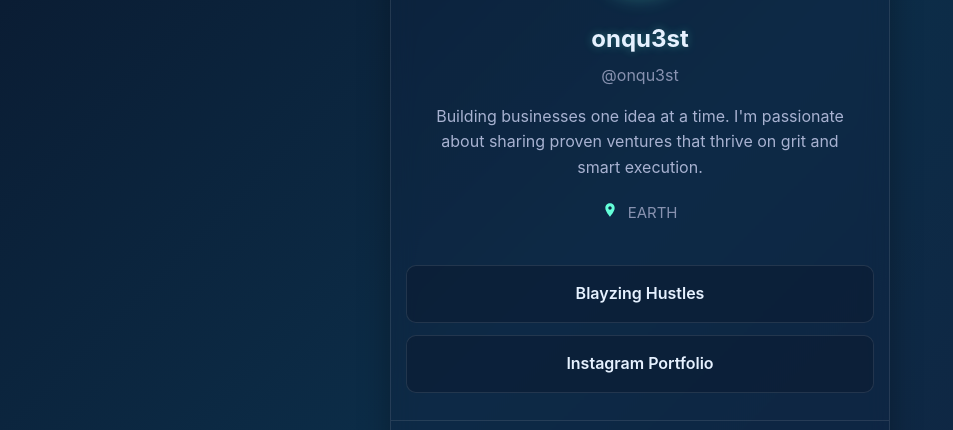
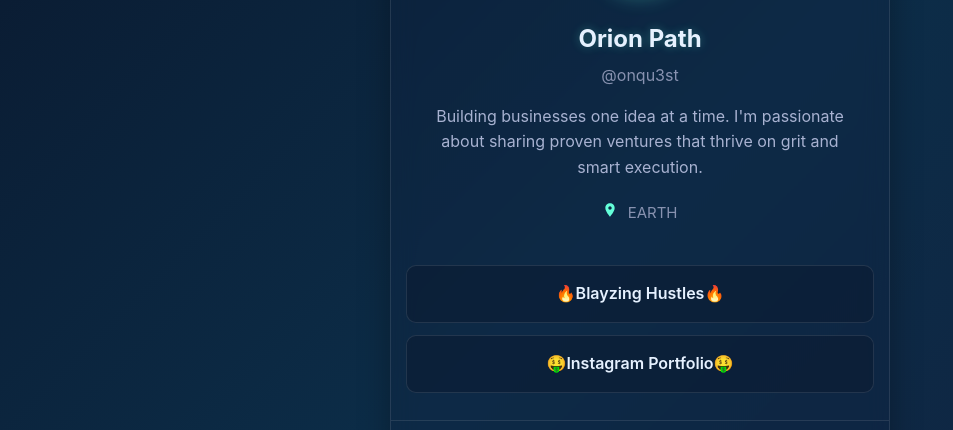
Before and after one commit to onqu3st/linx, a plain HTML site: page index.html in a window 1280 px wide. Shown: the part 199-629 px from the top of the page, without its empty margins (0-953 px from the left). Drawn offline with Linux system fonts and the light colour scheme.

Commit message:
Update index.html
-u

```diff
--- a/index.html
+++ b/index.html
@@ -278,7 +278,7 @@
     <div class="container">
         <header>
             <img src="data/onqu3st2.jpg" alt="Profile Picture" class="profile-pic">
-            <h1>onqu3st</h1>
+            <h1>Orion Path</h1>
             <div class="username">@onqu3st</div>
             <p class="bio">Building businesses one idea at a time. I'm passionate about sharing proven ventures that thrive on grit and smart execution.</p>
             <div class="location" id="locationLink">
@@ -292,10 +292,10 @@
 
         <section class="links">
             <a href="https://onqu3st.github.io/BlayzingHustles/" class="link-item">
-                <h3>Blayzing Hustles</h3>
+                <h3>🔥Blayzing Hustles🔥</h3>
             </a>
             <a href="https://www.instagram.com/orionblayze/" class="link-item">
-                <h3>Instagram Portfolio</h3>
+                <h3>🤑Instagram Portfolio🤑</h3>
             </a>
         </section>
 
```
